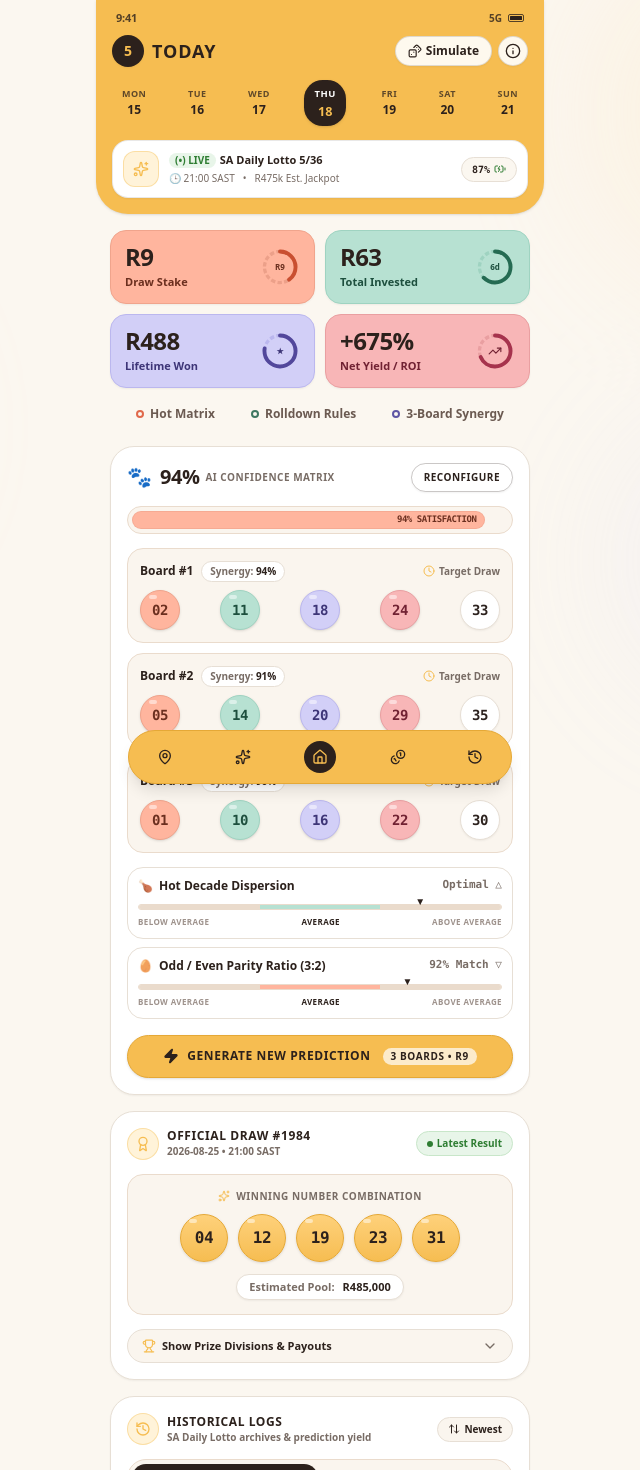
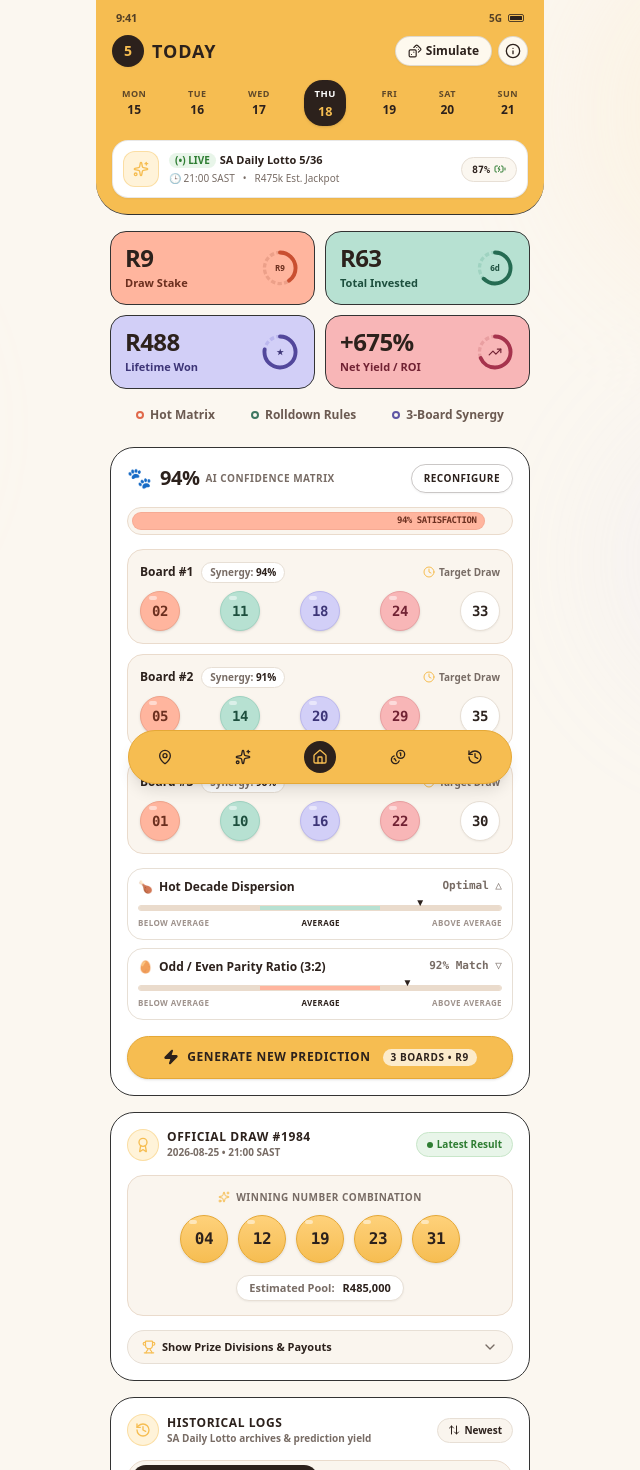
Before and after one commit to sebego-tumelo/mainLoop_ui, a Vue app: page / in a window 1280 px wide. Shown: the top 1470 px of the page, without its empty margins (320-960 px from the left). Built offline with nearby package versions, Linux system fonts and the light colour scheme.

Commit message:
style: update panel and navbar border to dark grey, remove shadows

```diff
--- a/src/components/CurrentPredictionPanel.vue
+++ b/src/components/CurrentPredictionPanel.vue
@@ -32,7 +32,7 @@ const averageConfidence = computed(() => {
 <template>
   <section
     id="section-current-prediction"
-    class="w-full bg-white rounded-3xl p-4 border border-[#E7DFD5] shadow-xs space-y-3.5 transition-all"
+    class="w-full bg-white rounded-3xl p-4 border border-[#333333] space-y-3.5 transition-all"
   >
     <!-- Header matching the Journal screen top from reference image -->
     <div class="flex items-center justify-between gap-2">
--- a/src/components/FinancialLedgerPanel.vue
+++ b/src/components/FinancialLedgerPanel.vue
@@ -27,7 +27,7 @@ const isProfitable = computed(() => props.stats.netProfit >= 0);
       <!-- 1. Top Left: Soft Peach Card (Needs Satisfaction in reference) -->
       <div
         id="metric-current-cost"
-        class="p-3.5 rounded-2xl bg-[#FFB59E] border border-[#F0A48C] text-[#2C211C] flex items-center justify-between shadow-xs transition-transform duration-150 hover:scale-[1.01]"
+        class="p-3.5 rounded-2xl bg-[#FFB59E] border border-[#333333] text-[#2C211C] flex items-center justify-between transition-transform duration-150 hover:scale-[1.01]"
       >
         <div class="min-w-0 pr-1">
           <div class="text-2xl font-black tracking-tight leading-none text-[#2C211C]">
@@ -51,7 +51,7 @@ const isProfitable = computed(() => props.stats.netProfit >= 0);
       <!-- 2. Top Right: Mint / Sage Card (Activity Goal in reference) -->
       <div
         id="metric-lifetime-spent"
-        class="p-3.5 rounded-2xl bg-[#B7E1D2] border border-[#9FD3C1] text-[#2C211C] flex items-center justify-between shadow-xs transition-transform duration-150 hover:scale-[1.01]"
+        class="p-3.5 rounded-2xl bg-[#B7E1D2] border border-[#333333] text-[#2C211C] flex items-center justify-between transition-transform duration-150 hover:scale-[1.01]"
       >
         <div class="min-w-0 pr-1">
           <div class="text-2xl font-black tracking-tight leading-none text-[#2C211C]">
@@ -75,7 +75,7 @@ const isProfitable = computed(() => props.stats.netProfit >= 0);
       <!-- 3. Bottom Left: Soft Lavender Card (Sleep Quality in reference) -->
       <div
         id="metric-lifetime-won"
-        class="p-3.5 rounded-2xl bg-[#D2CFF7] border border-[#BBB7EE] text-[#2C211C] flex items-center justify-between shadow-xs transition-transform duration-150 hover:scale-[1.01]"
+        class="p-3.5 rounded-2xl bg-[#D2CFF7] border border-[#333333] text-[#2C211C] flex items-center justify-between transition-transform duration-150 hover:scale-[1.01]"
       >
         <div class="min-w-0 pr-1">
           <div class="text-2xl font-black tracking-tight leading-none text-[#2C211C]">
@@ -99,7 +99,7 @@ const isProfitable = computed(() => props.stats.netProfit >= 0);
       <!-- 4. Bottom Right: Soft Coral / Rose Card (Wellness Index in reference) -->
       <div
         id="metric-net-profit-roi"
-        class="p-3.5 rounded-2xl bg-[#F8B6B7] border border-[#E99FA1] text-[#2C211C] flex items-center justify-between shadow-xs transition-transform duration-150 hover:scale-[1.01]"
+        class="p-3.5 rounded-2xl bg-[#F8B6B7] border border-[#333333] text-[#2C211C] flex items-center justify-between transition-transform duration-150 hover:scale-[1.01]"
       >
         <div class="min-w-0 pr-1">
           <div class="text-2xl font-black tracking-tight leading-none text-[#2C211C] flex items-baseline gap-1">
--- a/src/components/Header.vue
+++ b/src/components/Header.vue
@@ -31,7 +31,7 @@ const weekDays = [
 </script>
 
 <template>
-  <header class="w-full bg-[#F6BD51] text-[#2C211C] pt-2.5 pb-4 px-4 rounded-b-[32px] shadow-sm relative z-20">
+  <header class="w-full bg-[#F6BD51] text-[#2C211C] pt-2.5 pb-4 px-4 rounded-b-[32px] border-b border-[#333333] relative z-20">
     <!-- Top status line mock from reference image: 9:41 ... icons -->
     <div class="flex items-center justify-between text-[11px] font-semibold text-[#2C211C]/80 px-1 mb-2">
       <span class="font-bold tracking-tight">9:41</span>
--- a/src/components/HistoricalRecordsPanel.vue
+++ b/src/components/HistoricalRecordsPanel.vue
@@ -52,7 +52,7 @@ const togglePredictionExpand = (id) => {
 <template>
   <section
     id="section-historical-records"
-    class="w-full bg-white rounded-3xl p-4 border border-[#E7DFD5] shadow-xs space-y-3.5 transition-all"
+    class="w-full bg-white rounded-3xl p-4 border border-[#333333] space-y-3.5 transition-all"
   >
     <!-- Panel Title matching the Insights style in reference image -->
     <div class="flex items-center justify-between gap-2">
--- a/src/components/LatestDrawPanel.vue
+++ b/src/components/LatestDrawPanel.vue
@@ -21,7 +21,7 @@ const isDropdownOpen = ref(false);
 <template>
   <section
     id="section-latest-draw"
-    class="w-full bg-white rounded-3xl p-4 border border-[#E7DFD5] shadow-xs space-y-3.5 transition-all"
+    class="w-full bg-white rounded-3xl p-4 border border-[#333333] space-y-3.5 transition-all"
   >
     <!-- Top Header mimicking the Insights section from reference image -->
     <div class="flex items-center justify-between gap-2">
```
Also changed, not shown: .okf/index.md (added), .okf/styling.md (added), 2 other files (tests, documents, lock files or other folders).
